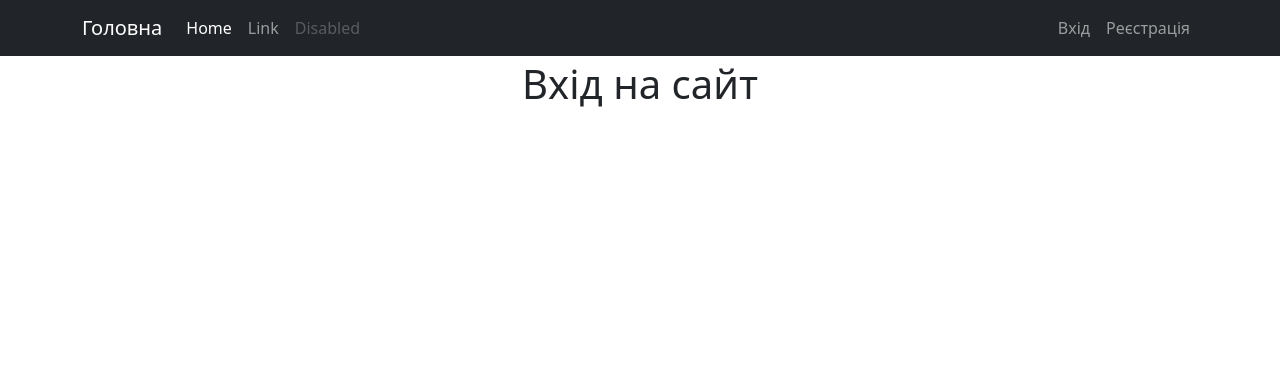
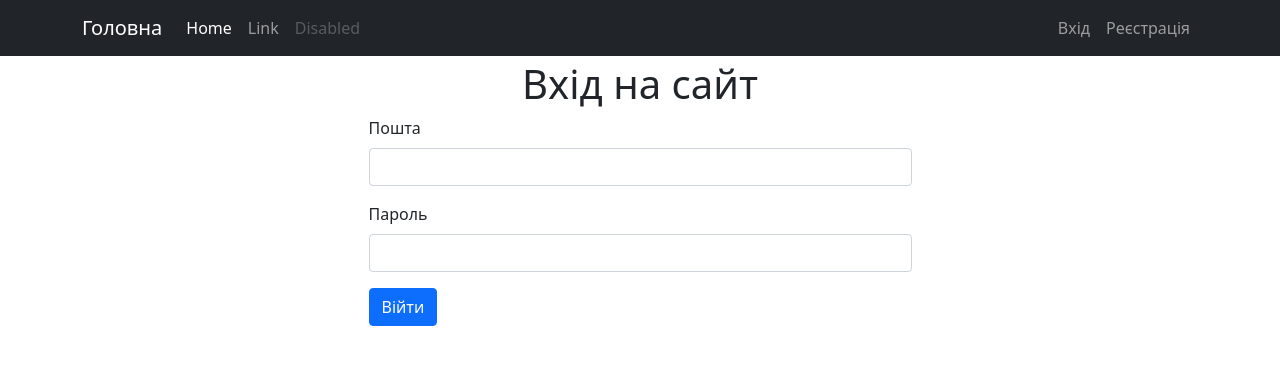
Before and after one commit to novakvova/php_vpu021, a PHP site: page /auth/login.php in a window 1280 px wide. Shown: the top 365 px of the page. Run offline with PHP 8.4, Linux system fonts and the light colour scheme.

Commit message:
Begin login page

```diff
--- a/auth/login.php
+++ b/auth/login.php
@@ -1,5 +1,18 @@
 <?php include $_SERVER['DOCUMENT_ROOT']."/_haed.php" ?>
+    <h1 class="text-center">Вхід на сайт</h1>
+    <div class="row">
+        <form class="offset-md-3 col-md-6">
+            <div class="mb-3">
+                <label for="email" class="form-label">Пошта</label>
+                <input type="email" class="form-control" id="email" name="email">
+            </div>
 
-    <h1 class="text-center">Вхід на сайт</h1>
+            <div class="mb-3">
+                <label for="password" class="form-label">Пароль</label>
+                <input type="password" class="form-control" id="password" name="password">
+            </div>
 
+            <button type="submit" class="btn btn-primary">Війти</button>
+        </form>
+    </div>
 <?php include $_SERVER['DOCUMENT_ROOT']."/_footer.php"; ?>
```
